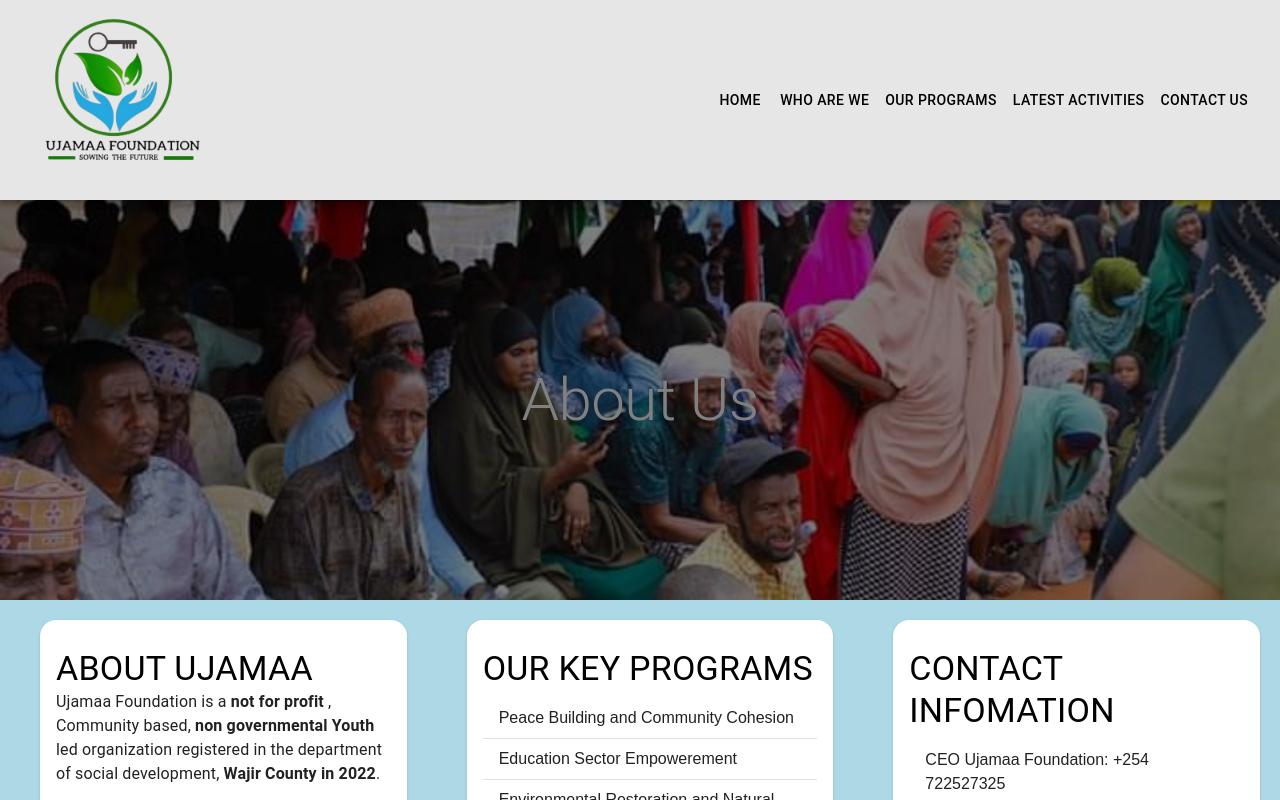
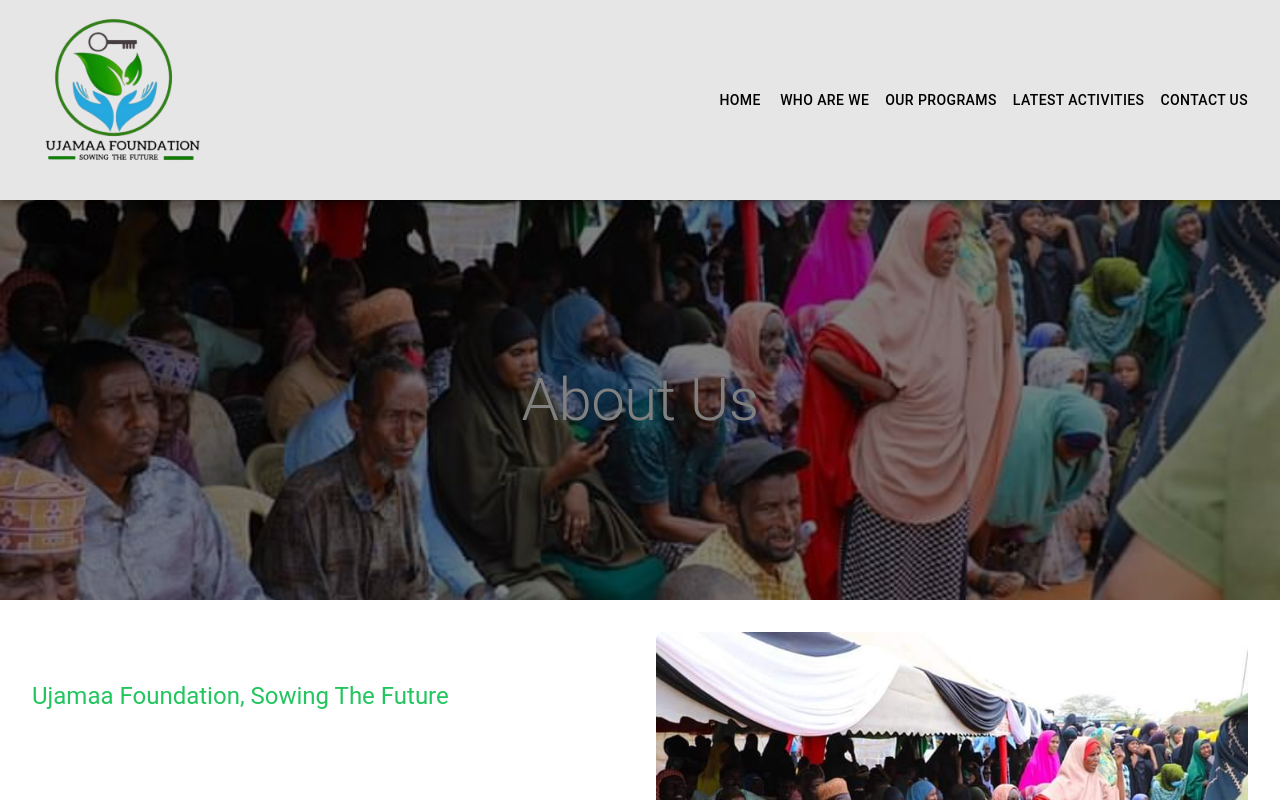
Before and after one commit to ahmednule/Ujamaa-Foundation, a Next.js app: page /who-we-are in a window 1280 px wide. Shown: the top 800 px of the page. Built offline with nearby package versions, Linux system fonts and the light colour scheme.

Commit message:
fetaure: inside the who we are page, nested the About us component since the component details are not changing, will update the header vto look more better later

```diff
--- a/src/app/who-we-are/page.tsx
+++ b/src/app/who-we-are/page.tsx
@@ -1,7 +1,11 @@
 "use client"
+import AboutUs from "@components/components/AboutUs"
 import AboutusCarosel from "@components/components/ui/AboutusCarosel"
 export default function whoWeare(){
     return(
+        <>
         <AboutusCarosel/>
+        <AboutUs/>
+        </>
     )
 }
```
